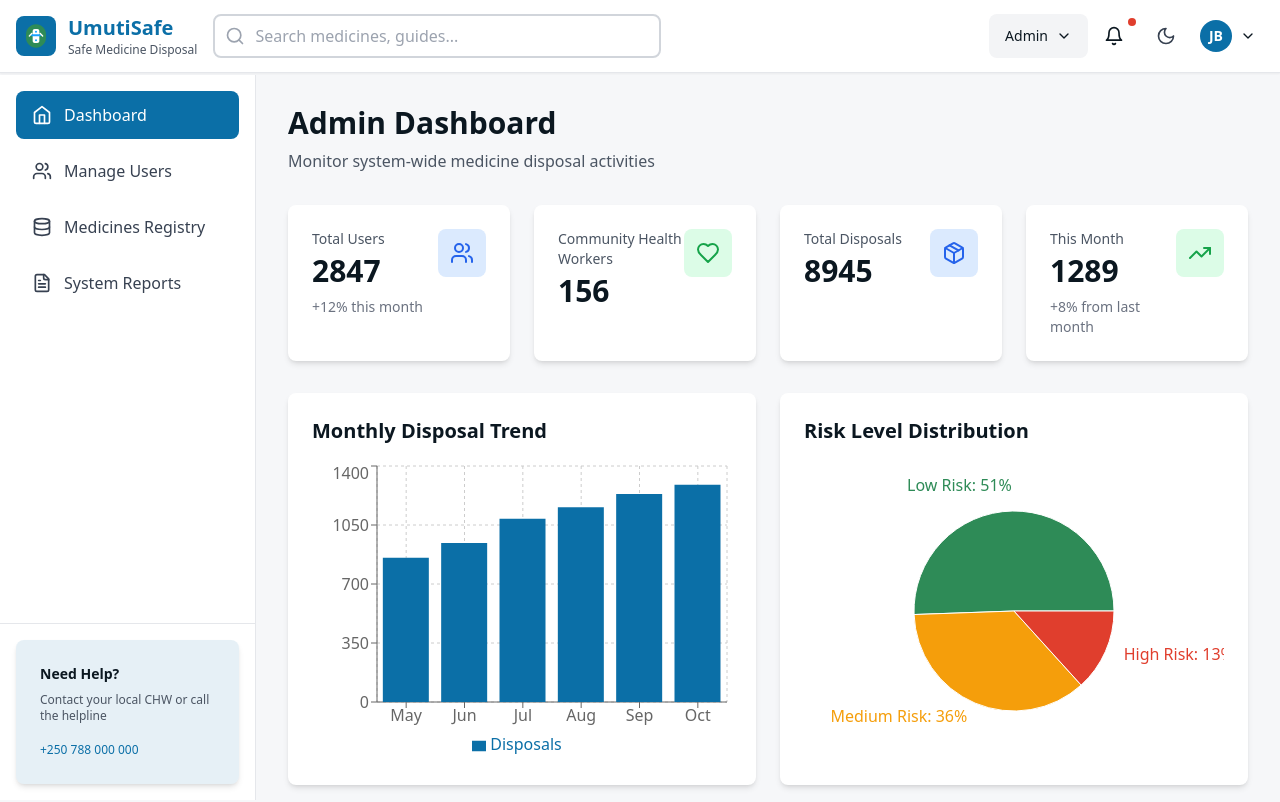
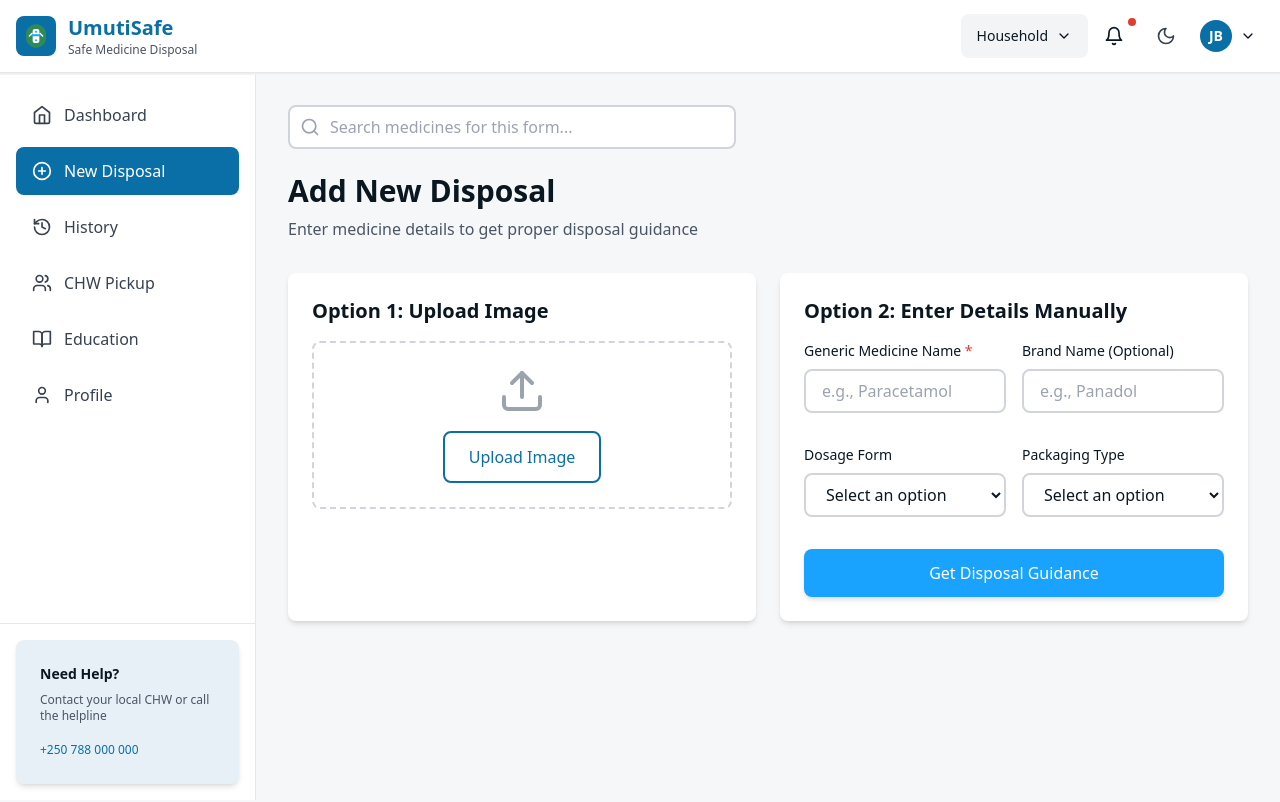
Before and after one commit to Jules-gatete/UmutiSafe_App, a React (Vite) app: page /user/add-disposal in a window 1280 px wide. Before the commit this address led to /admin. Shown: the top 802 px of the page. Built offline with nearby package versions, Linux system fonts and the light colour scheme.

Commit message:
changes updated

```diff
--- a/src/components/Navbar.jsx
+++ b/src/components/Navbar.jsx
@@ -1,7 +1,6 @@
 import React, { useState } from 'react';
 import { Link } from 'react-router-dom';
 import { Menu, Bell, ChevronDown, User } from 'lucide-react';
-import SearchBar from './SearchBar';
 import DarkModeToggle from './DarkModeToggle';
 import { currentUser, authState, switchRole } from '../utils/mockData';
 import logoSvg from '../assets/logo.svg';
@@ -14,10 +13,6 @@ export default function Navbar({ onMenuClick }) {
     switchRole(role);
     setShowRoleDropdown(false);
     window.location.href = `/${role}`;
-  };
-
-  const handleSearch = (query) => {
-    console.log('Search query:', query);
   };
 
   const roleLabels = {
@@ -52,7 +47,7 @@ export default function Navbar({ onMenuClick }) {
             </Link>
 
             <div className="hidden md:flex flex-1 max-w-lg">
-              <SearchBar onSearch={handleSearch} />
+              {/* Search moved to per-page locations */}
             </div>
           </div>
 
@@ -140,7 +135,7 @@ export default function Navbar({ onMenuClick }) {
         </div>
 
         <div className="md:hidden mt-3">
-          <SearchBar onSearch={handleSearch} />
+          {/* Mobile search moved to per-page locations */}
         </div>
       </div>
     </nav>
--- a/src/pages/chw/CHWDashboard.jsx
+++ b/src/pages/chw/CHWDashboard.jsx
@@ -1,11 +1,19 @@
-import React from 'react';
+import React, { useState, useMemo } from 'react';
 import { Link } from 'react-router-dom';
 import { Package, Clock, CheckCircle, Truck, MapPin } from 'lucide-react';
 import StatCard from '../../components/StatCard';
+import SearchBar from '../../components/SearchBar';
 import { mockPickupRequests, currentUser } from '../../utils/mockData';
 
 export default function CHWDashboard() {
   const chwRequests = mockPickupRequests.filter(r => r.chwId === currentUser.id);
+  const [query, setQuery] = useState('');
+  const filtered = useMemo(() => {
+    if (!query) return chwRequests;
+    const q = query.toLowerCase();
+    return chwRequests.filter(r => (r.patientName || '').toLowerCase().includes(q) || (r.address || '').toLowerCase().includes(q));
+  }, [chwRequests, query]);
+
   const pendingRequests = chwRequests.filter(r => r.status === 'pending');
   const scheduledRequests = chwRequests.filter(r => r.status === 'scheduled');
   const completedRequests = chwRequests.filter(r => r.status === 'completed');
@@ -42,6 +50,10 @@ export default function CHWDashboard() {
           value={completedRequests.length}
           color="green"
         />
+      </div>
+
+      <div className="mb-8 max-w-xl">
+        <SearchBar onSearch={(q) => setQuery(q)} placeholder="Search pickups by name or address..." />
       </div>
 
       <div className="card">
@@ -110,6 +122,21 @@ export default function CHWDashboard() {
           </div>
         )}
       </div>
+
+      {/* render filtered requests */}
+      <div>
+        {filtered.map(r => (
+          <div key={r.id} className="card mb-3">
+            <div className="flex justify-between">
+              <div>
+                <div className="font-semibold">{r.patientName}</div>
+                <div className="text-sm text-gray-600">{r.address}</div>
+              </div>
+              <div className="text-sm">{r.status}</div>
+            </div>
+          </div>
+        ))}
+      </div>
     </div>
   );
 }
--- a/src/pages/user/AddDisposal.jsx
+++ b/src/pages/user/AddDisposal.jsx
@@ -3,8 +3,9 @@ import { useNavigate } from 'react-router-dom';
 import { AlertTriangle, CheckCircle, Upload, Loader } from 'lucide-react';
 import Input from '../../components/FormFields/Input';
 import Select from '../../components/FormFields/Select';
-import { predictFromText, predictFromImage, searchMedicines } from '../../utils/apiMocks';
+import { predictFromText, predictFromImage } from '../../utils/apiMocks';
 import { addDisposal } from '../../utils/mockData';
+import SearchBar from '../../components/SearchBar';
 
 export default function AddDisposal() {
   const navigate = useNavigate();
@@ -163,8 +164,18 @@ export default function AddDisposal() {
     });
   };
 
+  const handlePageSearch = async (q) => {
+    const res = await searchMedicines(q);
+    if (res.success) setSuggestions(res.data);
+  };
+
   return (
-    <div className="p-4 lg:p-8 pb-24 lg:pb-8 max-w-4xl mx-auto">
+    <div className="p-4 lg:p-8 pb-24 lg:pb-8 max-w-5xl mx-auto">
+      <div className="mb-6">
+        {/* page-specific search */}
+        <SearchBar onSearch={handlePageSearch} placeholder="Search medicines for this form..." />
+      </div>
+
       <h1 className="text-3xl font-bold text-text-dark dark:text-text-light mb-2">
         Add New Disposal
       </h1>
@@ -172,19 +183,21 @@ export default function AddDisposal() {
         Enter medicine details to get proper disposal guidance
       </p>
 
-      <div className="card mb-6">
+      {/* Make the upload card and manual form parallel on md+ screens */}
+      <div className="grid grid-cols-1 lg:grid-cols-2 gap-6">
+        <div className="card">
           <h2 className="text-xl font-bold mb-4">Option 1: Upload Image</h2>
-        <div className="border-2 border-dashed border-gray-300 dark:border-gray-600 rounded-lg p-8 text-center">
+          <div className="border-2 border-dashed border-gray-300 dark:border-gray-600 rounded-lg p-6 text-center">
             {imagePreview ? (
               <div className="mb-4">
                 <img
                   src={imagePreview}
                   alt="Medicine preview"
-                className="max-h-64 mx-auto rounded-lg"
+                  className="max-h-44 w-auto mx-auto rounded-lg object-contain"
                 />
               </div>
             ) : (
-            <Upload className="w-16 h-16 mx-auto text-gray-400 mb-4" />
+              <Upload className="w-12 h-12 mx-auto text-gray-400 mb-4" />
             )}
             <label className="btn-outline cursor-pointer inline-block">
               <input
@@ -211,13 +224,11 @@ export default function AddDisposal() {
           </div>
         </div>
 
-      <div className="text-center mb-6">
-        <span className="text-gray-500 dark:text-gray-400 font-medium">OR</span>
-      </div>
-
+        {/* Manual entry form - inputs arranged in two columns */}
         <form onSubmit={handlePredictFromText} className="card">
           <h2 className="text-xl font-bold mb-4">Option 2: Enter Details Manually</h2>
 
+          <div className="grid grid-cols-1 md:grid-cols-2 gap-4">
             <div className="relative">
               <Input
                 label="Generic Medicine Name"
@@ -248,6 +259,7 @@ export default function AddDisposal() {
               )}
             </div>
 
+            <div>
               <Input
                 label="Brand Name (Optional)"
                 id="brand_name"
@@ -256,7 +268,9 @@ export default function AddDisposal() {
                 onChange={handleInputChange}
                 placeholder="e.g., Panadol"
               />
+            </div>
 
+            <div>
               <Select
                 label="Dosage Form"
                 id="dosage_form"
@@ -265,7 +279,9 @@ export default function AddDisposal() {
                 onChange={handleInputChange}
                 options={dosageForms}
               />
+            </div>
 
+            <div>
               <Select
                 label="Packaging Type"
                 id="packaging_type"
@@ -274,7 +290,10 @@ export default function AddDisposal() {
                 onChange={handleInputChange}
                 options={packagingTypes}
               />
+            </div>
+          </div>
 
+          <div className="mt-4">
             <button type="submit" disabled={loading} className="btn-primary w-full">
               {loading ? (
                 <>
@@ -285,8 +304,11 @@ export default function AddDisposal() {
                 'Get Disposal Guidance'
               )}
             </button>
+          </div>
         </form>
+      </div>
 
+      {/* Output card placed below the parallel inputs */}
       {prediction && (
         <div className="card mt-6 border-2 border-primary-blue dark:border-accent-cta">
           <div className="flex items-start gap-4 mb-4">
--- a/src/utils/mockData.js
+++ b/src/utils/mockData.js
@@ -284,7 +284,7 @@ export let currentUser = mockUsers[0];
 
 export const authState = {
   isAuthenticated: true,
-  currentRole: 'admin',
+  currentRole: 'user',
 };
 
 export const setCurrentUser = (userId) => {
```
Lines whose indentation alone changed are shown as unchanged.
